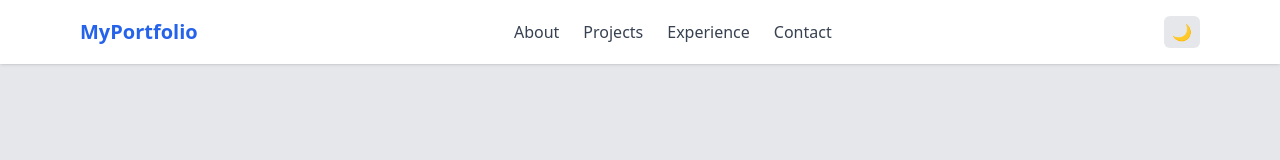
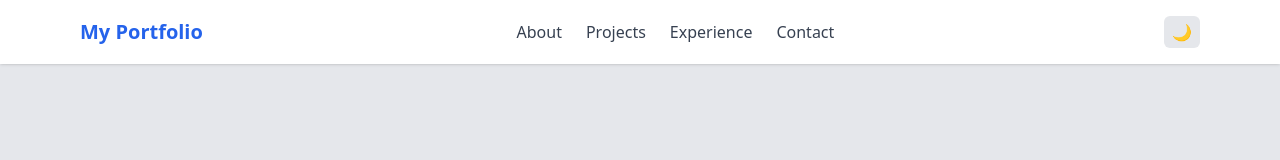
Before and after one commit to Cedric-81495/Projects, a React (Vite) app in the folder my-portfolio/: page / in a window 1280 px wide. Shown: the top 160 px of the page. Built offline with nearby package versions, Linux system fonts and the light colour scheme.

Commit message:
Updated Navbar

```diff
--- a/my-portfolio/src/components/Navbar.jsx
+++ b/my-portfolio/src/components/Navbar.jsx
@@ -21,7 +21,7 @@ export default function Navbar() {
 
           {/* Logo */}
           <div className="text-xl font-bold text-blue-600 dark:text-white">
-            MyPortfolio
+            My Portfolio
           </div>
 
           {/* Desktop Menu */}
```
